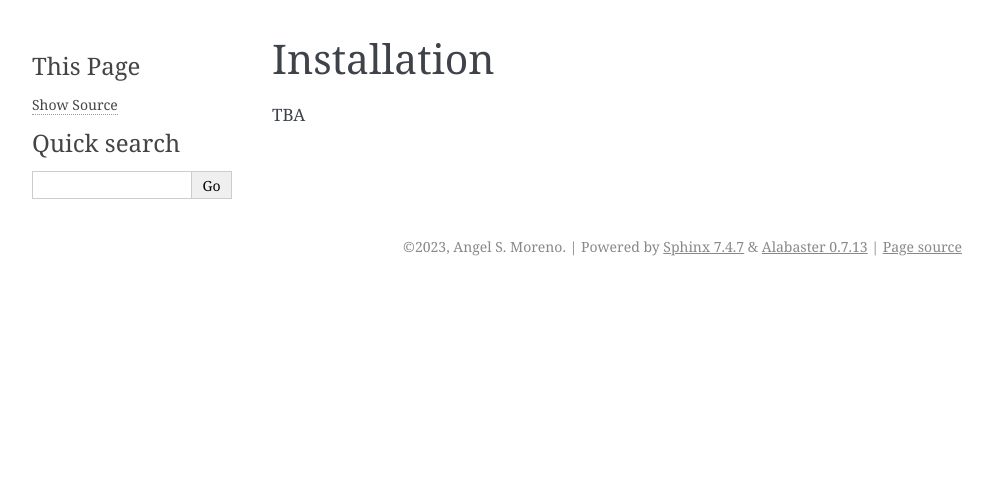
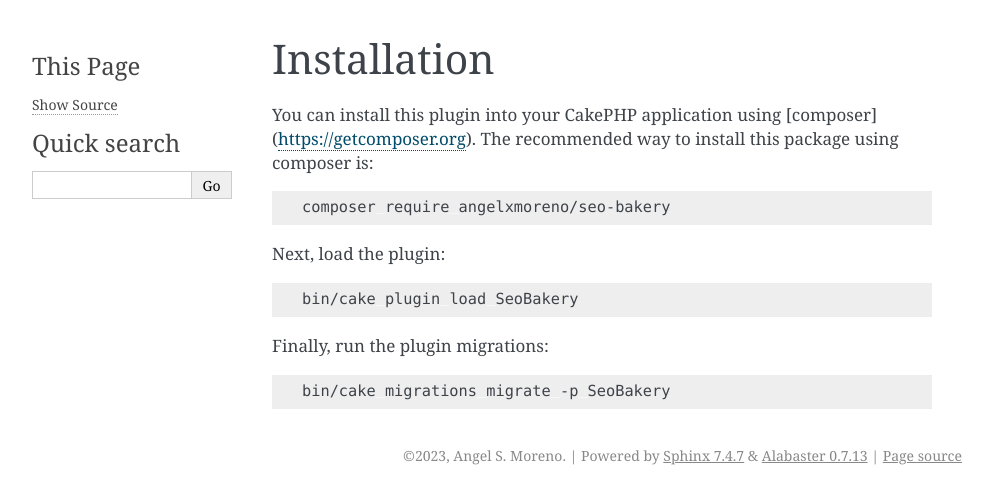
Before and after one commit to angelxmoreno/CakePHP-Seo-Bakery, a Sphinx documentation site: the page built from docs/source/installation.rst, in a window 1280 px wide. Shown: the top 504 px of the page, without its empty margins (148-1141 px from the left). Built offline with Sphinx 7.4.7, drawn with Linux system fonts in a browser that asks for light colours.

Commit message:
Updated installation docs

```diff
--- a/docs/source/installation.rst
+++ b/docs/source/installation.rst
@@ -1,4 +1,21 @@
 Installation
 ************
 
-TBA
+You can install this plugin into your CakePHP application using [composer](https://getcomposer.org).
+The recommended way to install this package using composer is:
+
+.. code:: shell
+
+    composer require angelxmoreno/seo-bakery
+
+Next, load the plugin:
+
+.. code:: shell
+
+    bin/cake plugin load SeoBakery
+
+Finally, run the plugin migrations:
+
+.. code:: shell
+
+    bin/cake migrations migrate -p SeoBakery
```
